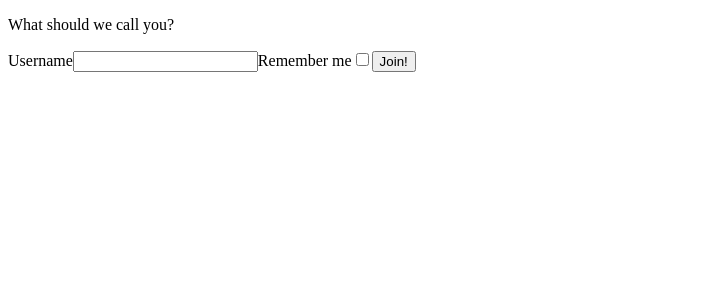
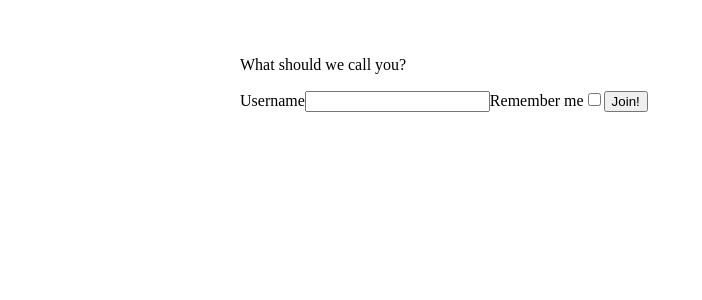
Before and after one commit to robinmetral/yaca, a React (Create React App) app: page / in a window 1280 px wide. Shown: the top 300 px of the page, without its empty margins (0-702 px from the left). Built offline with nearby package versions, Linux system fonts and the light colour scheme; no server answers.

Commit message:
Scaffold out Layout styled-component

```diff
--- a/src/components/App.js
+++ b/src/components/App.js
@@ -2,6 +2,7 @@ import React, { Component } from "react";
 
 import Join from "./Join";
 import Chat from "./Chat";
+import Layout from "./styled/Layout";
 
 class App extends Component {
   // initialize state
@@ -70,16 +71,20 @@ class App extends Component {
   };
 
   render() {
-    if (!this.state.messages) return <p>Loading...</p>;
-    else if (!this.state.author) return <Join joinChat={this.joinChat} />;
-    else
     return (
+      <Layout>
+        {!this.state.messages && <p>Loading...</p>}
+        {this.state.author ? (
           <Chat
             author={this.state.author}
             messages={this.state.messages}
             postMessage={this.postMessage}
             leaveChat={this.leaveChat}
           />
+        ) : (
+          <Join joinChat={this.joinChat} />
+        )}
+      </Layout>
     );
   }
 }
--- /dev/null
+++ b/src/components/styled/Layout.js
@@ -0,0 +1,12 @@
+import React from "react";
+import styled from "styled-components";
+
+const Main = styled.main`
+  max-width: 800px;
+  margin: 0 auto;
+  padding: 2rem;
+`;
+
+const Layout = ({ children }) => <Main>{children}</Main>;
+
+export default Layout;
```
Lines whose indentation alone changed are shown as unchanged.
